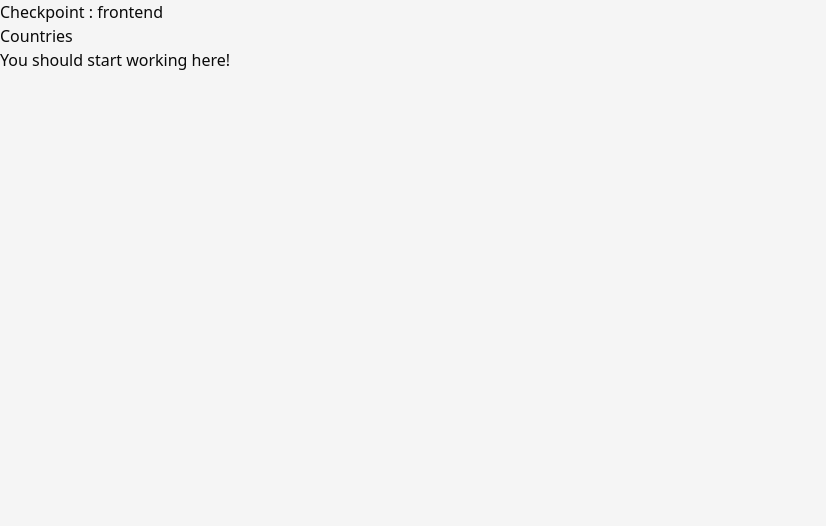
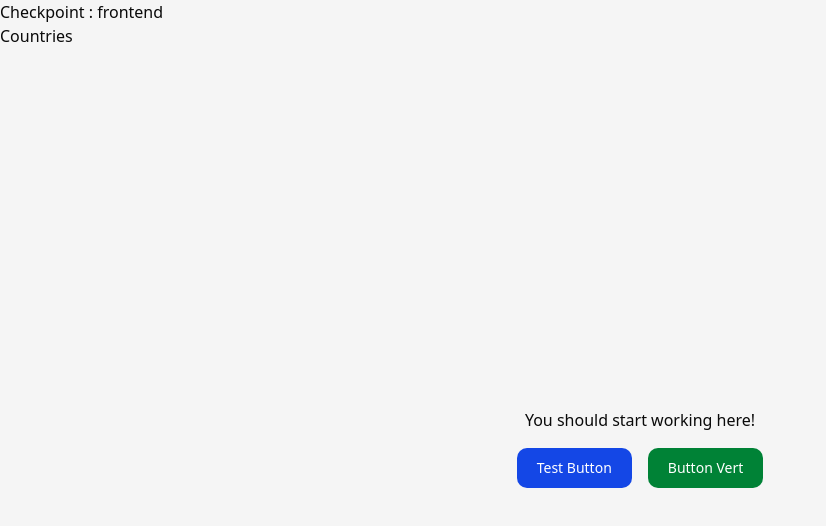
Before and after one commit to Ewan-Senergous/FrontEndCheckpoint, a React (Vite) app in the folder frontend/: page / in a window 1280 px wide. Shown: the top 526 px of the page, without its empty margins (0-826 px from the left). Built offline with nearby package versions, Linux system fonts and the light colour scheme.

Commit message:
:bug: add button shadcn

```diff
--- a/frontend/package.json
+++ b/frontend/package.json
@@ -11,6 +11,7 @@
   },
   "dependencies": {
     "@apollo/client": "^3.11.10",
+    "@radix-ui/react-slot": "^1.2.3",
     "@tailwindcss/vite": "^4.0.0",
     "class-variance-authority": "^0.7.1",
     "clsx": "^2.1.1",
--- /dev/null
+++ b/frontend/src/components/ui/button.tsx
@@ -0,0 +1,58 @@
+import * as React from "react";
+import { Slot } from "@radix-ui/react-slot";
+import { cva, type VariantProps } from "class-variance-authority";
+
+import { cn } from "@/lib/utils";
+
+const buttonVariants = cva(
+  "focus-visible:ring-ring/50 aria-invalid:ring-destructive/20 dark:aria-invalid:ring-destructive/40 aria-invalid:border-destructive inline-flex shrink-0 items-center justify-center gap-1 whitespace-nowrap rounded-lg text-sm font-medium outline-none transition-all focus-visible:ring-[3px] disabled:pointer-events-none disabled:opacity-50 aria-disabled:pointer-events-none aria-disabled:opacity-50",
+  {
+    variants: {
+      variant: {
+        bleu: "text-white bg-blue-700 hover:bg-blue-800 focus:ring-4 focus:outline-none focus:ring-blue-300 dark:bg-blue-600 dark:hover:bg-blue-700 dark:focus:ring-blue-800",
+        vert: "text-white bg-green-700 hover:bg-green-800 focus:ring-4 focus:outline-none focus:ring-green-300 dark:bg-green-600 dark:hover:bg-green-700 dark:focus:ring-green-800",
+        rouge:
+          "text-white bg-red-700 hover:bg-red-800 focus:ring-4 focus:outline-none focus:ring-red-300 dark:bg-red-600 dark:hover:bg-red-700 dark:focus:ring-red-900",
+        jaune:
+          "text-white bg-yellow-400 hover:bg-yellow-500 focus:ring-4 focus:outline-none focus:ring-yellow-300 dark:focus:ring-yellow-900",
+        noir: "text-white bg-gray-800 hover:bg-gray-900 focus:ring-4 focus:outline-none focus:ring-gray-400 dark:bg-gray-800 dark:hover:bg-gray-700 dark:focus:ring-gray-700 dark:border-gray-700",
+        blanc:
+          "text-gray-900 bg-white border border-gray-300 hover:bg-gray-100 focus:ring-4 focus:outline-none focus:ring-gray-300 dark:bg-gray-800 dark:text-white dark:border-gray-600 dark:hover:bg-gray-700 dark:hover:border-gray-600 dark:focus:ring-gray-700",
+        link: "text-primary underline-offset-4 hover:underline",
+      },
+      size: {
+        default: "h-10 px-5 py-2.5",
+        sm: "h-8 px-3 py-2 text-sm",
+        xs: "h-7 px-2 py-1 text-xs",
+        lg: "h-12 px-5 py-3 text-base",
+        icon: "h-10 p-2.5",
+      },
+    },
+    defaultVariants: {
+      variant: "bleu",
+      size: "default",
+    },
+  }
+);
+
+export interface ButtonProps
+  extends React.ButtonHTMLAttributes<HTMLButtonElement>,
+    VariantProps<typeof buttonVariants> {
+  asChild?: boolean;
+}
+
+const Button = React.forwardRef<HTMLButtonElement, ButtonProps>(
+  ({ className, variant, size, asChild = false, ...props }, ref) => {
+    const Comp = asChild ? Slot : "button";
+    return (
+      <Comp
+        className={cn(buttonVariants({ variant, size, className }))}
+        ref={ref}
+        {...props}
+      />
+    );
+  }
+);
+Button.displayName = "Button";
+
+export { Button, buttonVariants };
--- a/frontend/src/pages/Home.tsx
+++ b/frontend/src/pages/Home.tsx
@@ -1,3 +1,13 @@
+import { Button } from "@/components/ui/button";
+
 export function HomePage() {
-  return <p>You should start working here!</p>;
+  return (
+    <div className="flex flex-col items-center justify-center min-h-screen gap-4">
+      <p>You should start working here!</p>
+      <div className="flex gap-4">
+        <Button variant="bleu">Test Button</Button>
+        <Button variant="vert">Button Vert</Button>
+      </div>
+    </div>
+  );
 }
```
Also changed, not shown: 1 other file (tests, documents, lock files or other folders).
